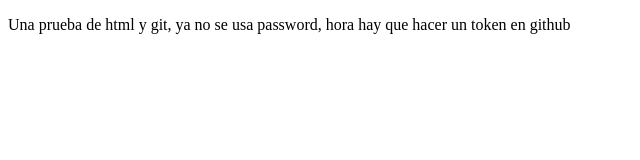
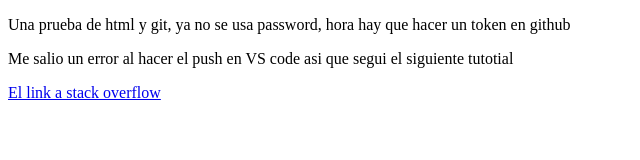
Before and after one commit to 2133034127/proyectoDemoCursoPrework, a plain HTML site: page index.html in a window 1280 px wide. Shown: the whole page, without its empty margins (0-640 px from the left). Drawn offline with Linux system fonts and the light colour scheme.

Commit message:
El segundo intendo de subir a github desde VScode

```diff
--- a/index.html
+++ b/index.html
@@ -8,5 +8,7 @@
 </head>
 <body>
     <p>Una prueba de html y git, ya no se usa password, hora hay que hacer un token en github</p>
+    <p>Me salio un error al hacer el push en VS code asi que segui el siguiente tutotial</p>
+    <a href="https://stackoverflow.com/questions/4181861/message-src-refspec-master-does-not-match-any-when-pushing-commits-in-git">El link a stack overflow</a>
 </body>
 </html>
```
